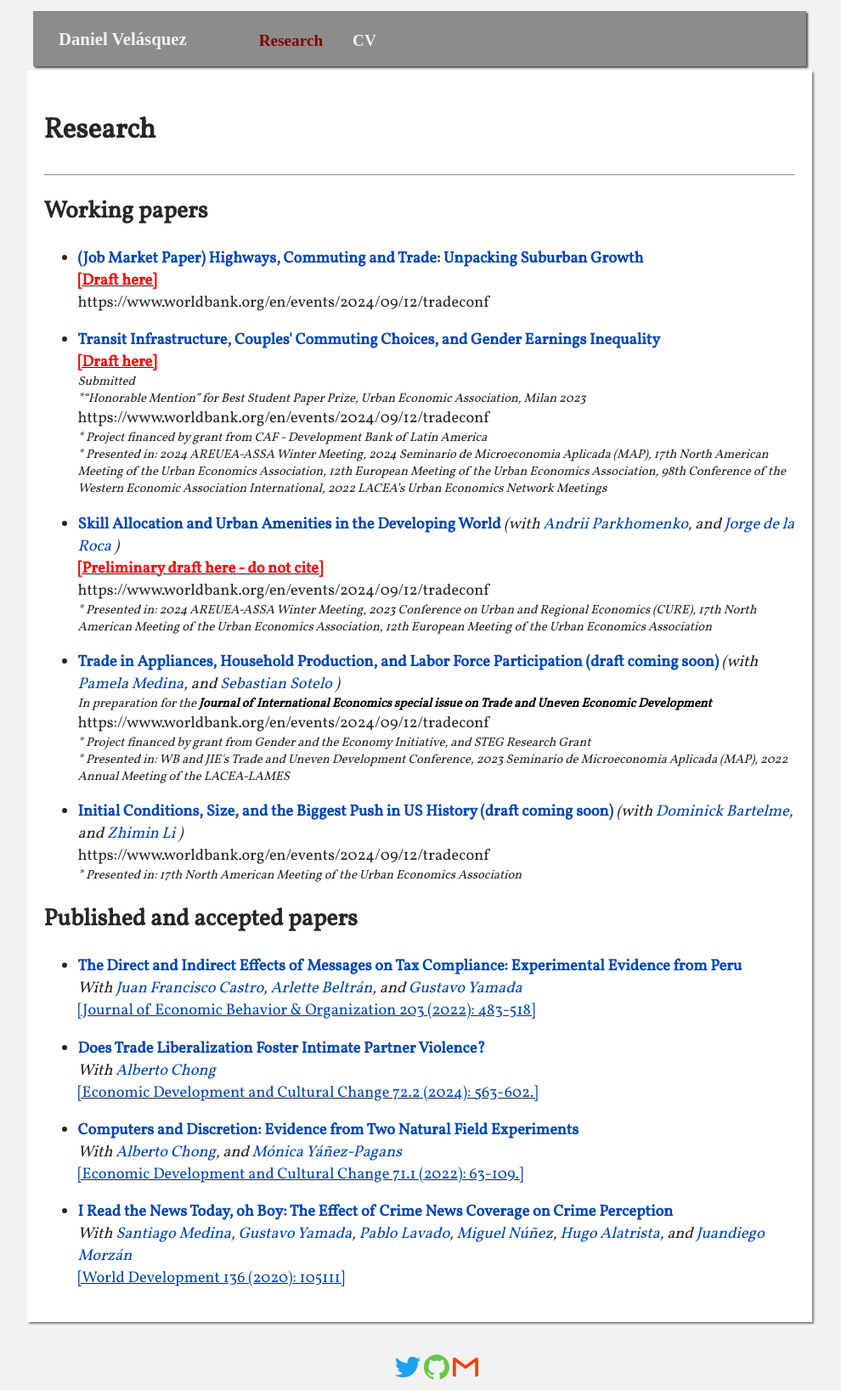
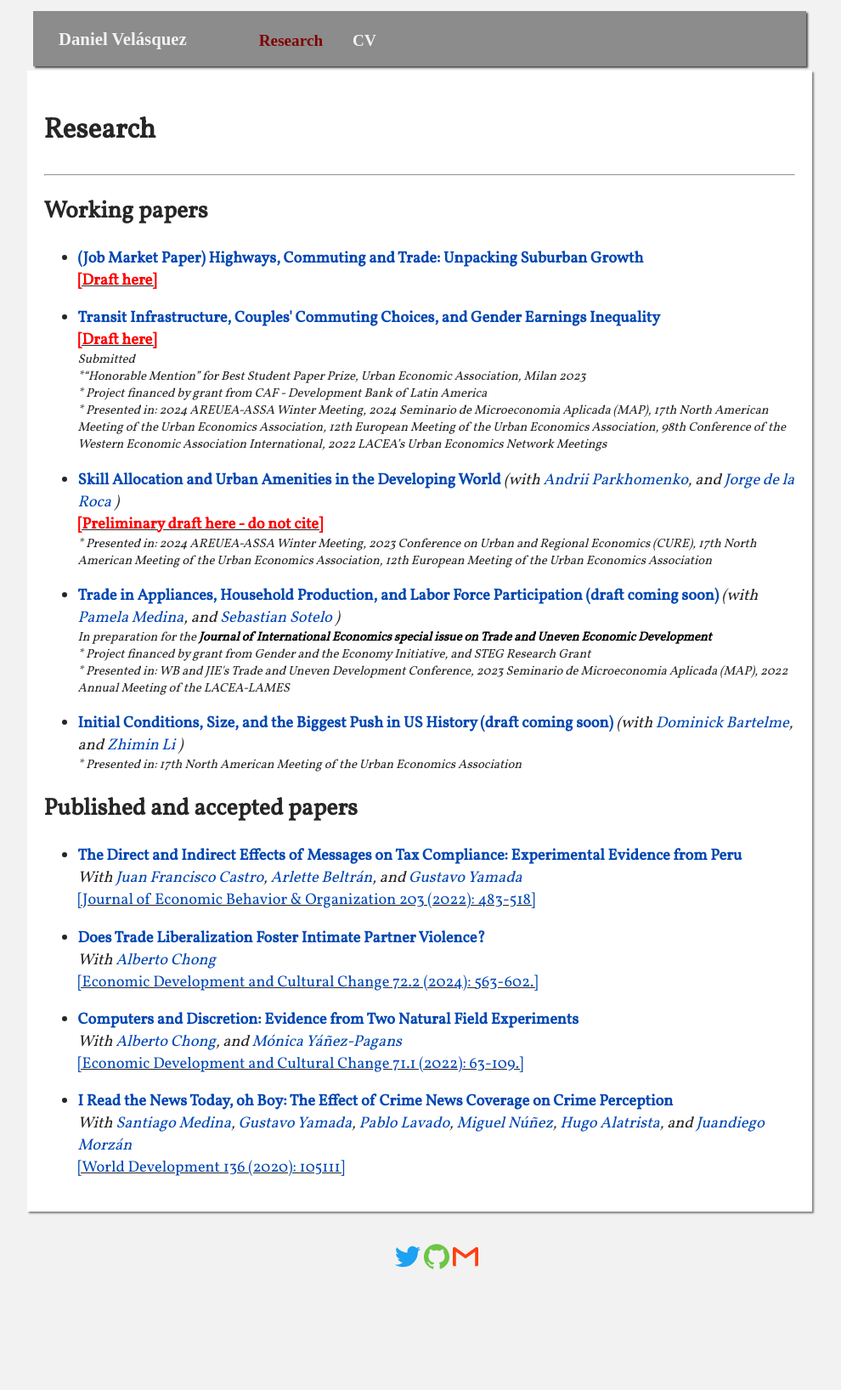
Before and after one commit to dvelasquezc/dvelasquezc.github.io, a Jekyll site: the page built from _pages/research.md, in a window 1280 px wide. Shown: the whole page at 85% size, without its empty margins (146-1136 px from the left). Built offline with Jekyll 4.4.1, drawn with Linux system fonts in a browser that asks for light colours; some web fonts are replaced; after the commit the page ends 1506 px from its top, so only the background shows below that; some of the changed lines change nothing that is shown.

Commit message:
update jie

```diff
--- a/_pages/research.md
+++ b/_pages/research.md
@@ -98,7 +98,6 @@ show: "yes"
 			</div>
 			{% endif %}
 
-			https://www.worldbank.org/en/events/2024/09/12/tradeconf
 
 			{% if  paper.funding  != 'no' %}
 			<div class ="conferences">
```
